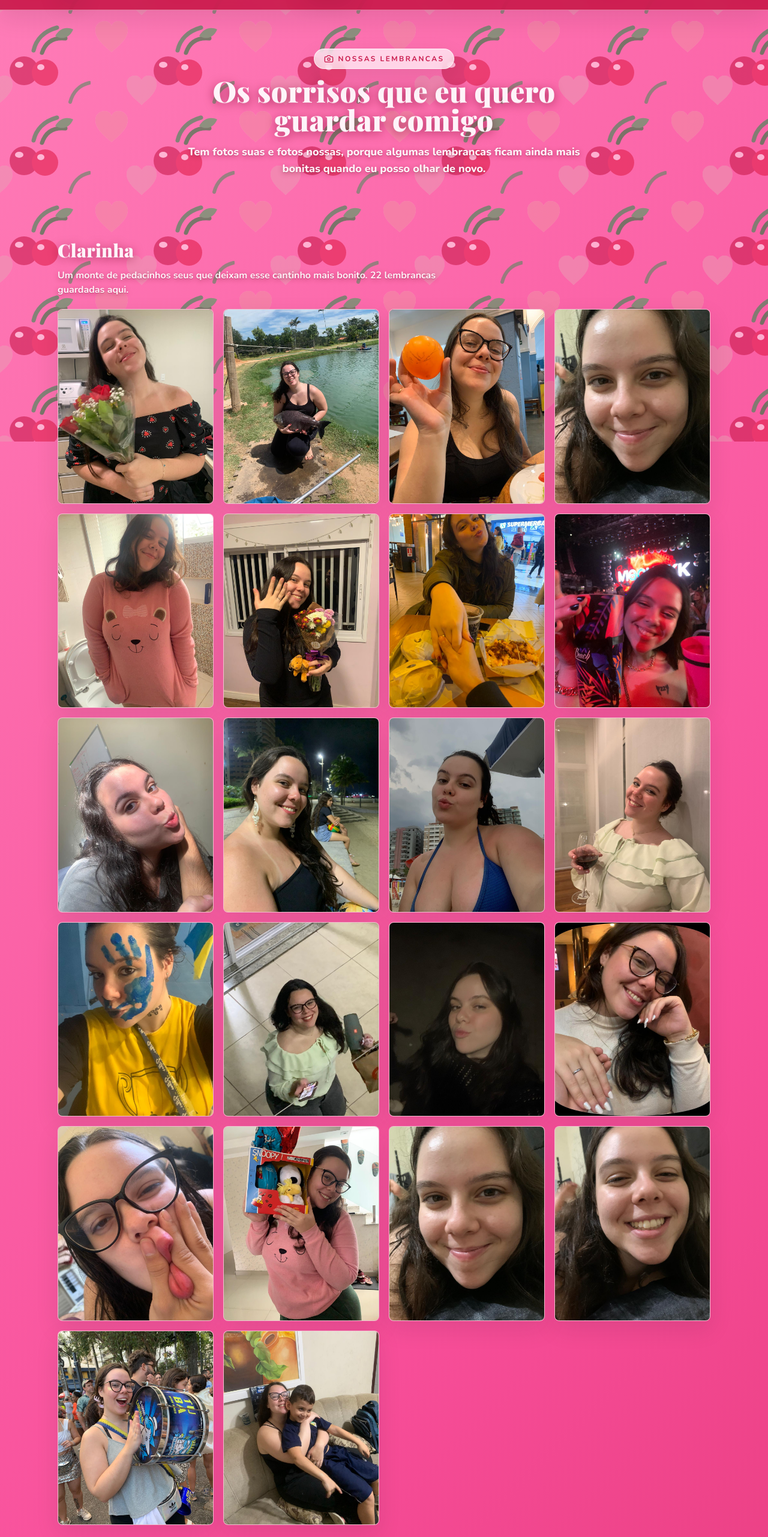
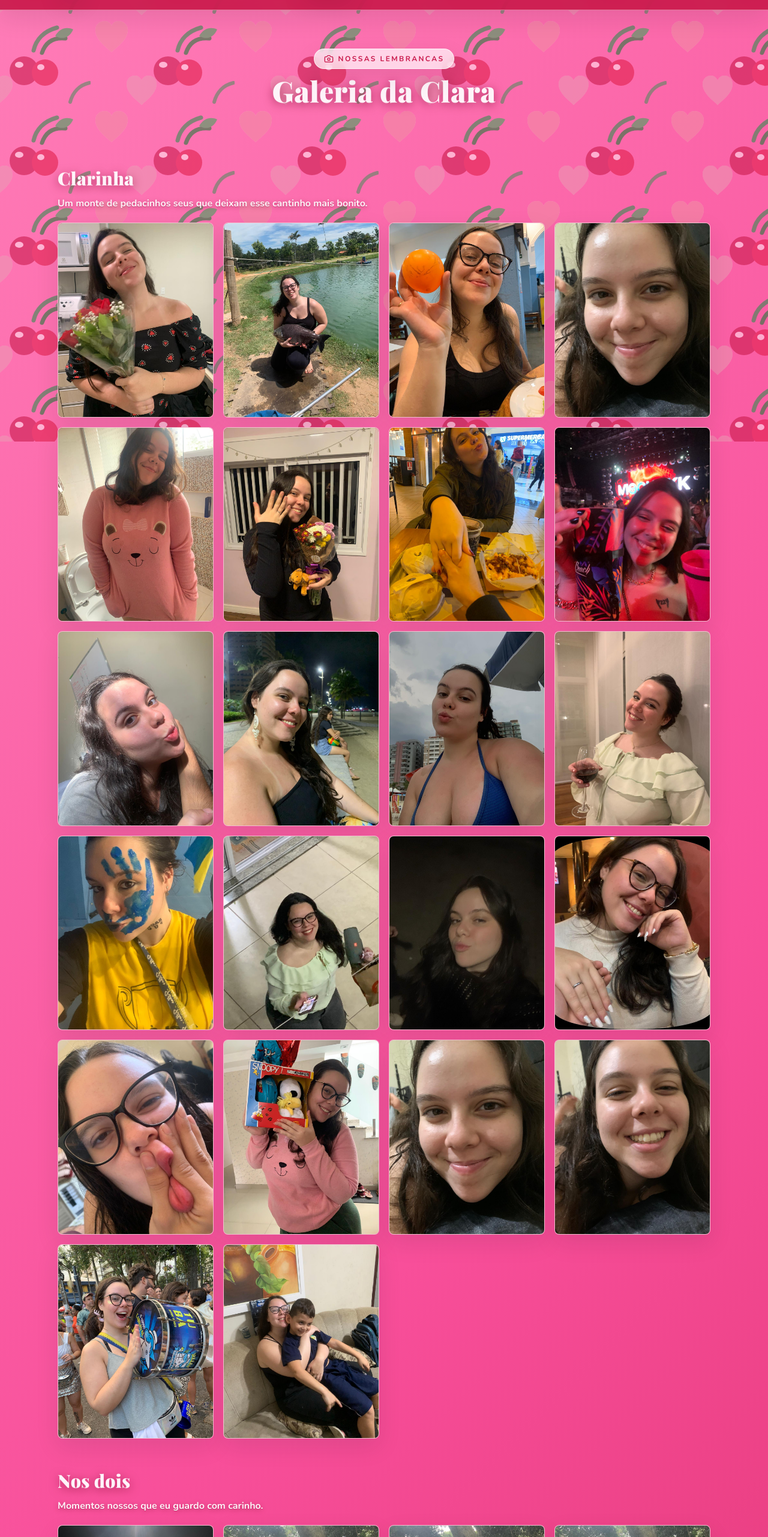
Before and after one commit to JrLagemannDev/LoveClarinha, a React (Vite) app: page /fotos in a window 1280 px wide. Shown: the part 64-2626 px from the top of the page at 60% size. Built offline with nearby package versions, Linux system fonts and the light colour scheme.

Commit message:
Ajusta textos da galeria

```diff
--- a/src/components/GalleryGrid.jsx
+++ b/src/components/GalleryGrid.jsx
@@ -44,9 +44,7 @@ export default function GalleryGrid({ title, description, photos }) {
             className="h-11 w-11"
           />
         </div>
-        <p className="mt-2 max-w-2xl text-ink/70">
-          {description} {photos.length} lembrancas guardadas aqui.
-        </p>
+        <p className="mt-2 max-w-2xl text-ink/70">{description}</p>
       </div>
 
       <div className="grid gap-4 sm:grid-cols-2 lg:grid-cols-3 xl:grid-cols-4">
--- a/src/pages/Photos.jsx
+++ b/src/pages/Photos.jsx
@@ -8,8 +8,7 @@ export default function Photos() {
     <section className="page-shell page-section">
       <SectionHeader
         eyebrow="nossas lembrancas"
-        title="Os sorrisos que eu quero guardar comigo"
-        description="Tem fotos suas e fotos nossas, porque algumas lembrancas ficam ainda mais bonitas quando eu posso olhar de novo."
+        title="Galeria da Clara"
         icon={Camera}
       />
 
@@ -21,7 +20,7 @@ export default function Photos() {
 
       <GalleryGrid
         title="Nos dois"
-        description="Momentos nossos que eu guardo com carinho, do jeitinho que aconteceram."
+        description="Momentos nossos que eu guardo com carinho."
         photos={usPhotos}
       />
     </section>
```
